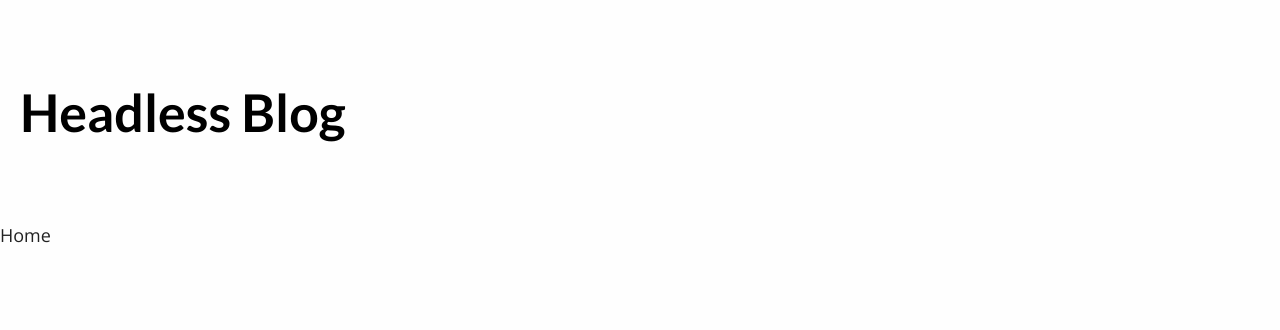
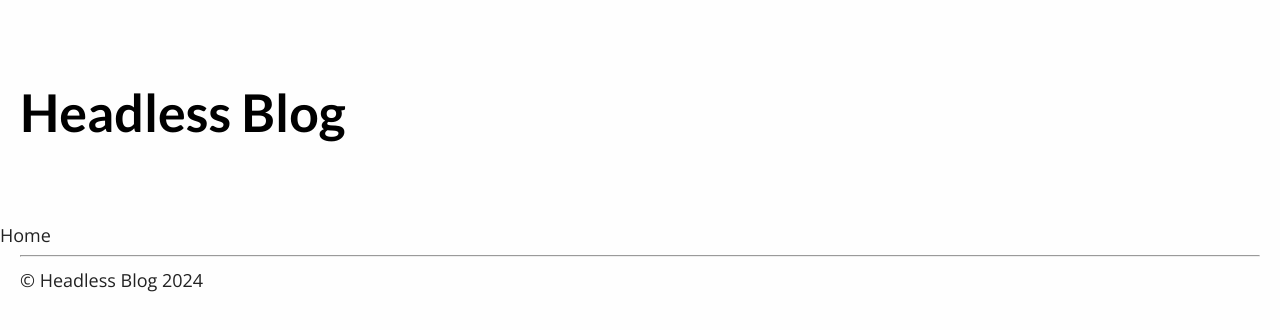
Before and after one commit to DumanskijPetrWork/headless-blog, a Next.js app in the folder client-nextjs/: page / in a window 1280 px wide. Shown: the top 330 px of the page. Built offline with nearby package versions, Linux system fonts and the light colour scheme.

Commit message:
add: Footer component

```diff
--- a/client-nextjs/src/app/layout.js
+++ b/client-nextjs/src/app/layout.js
@@ -1,3 +1,4 @@
+import Footer from '@/components/footer';
 import Header from '@/components/header';
 import '@/styles/styles.scss';
 import { Lato, Open_Sans } from 'next/font/google';
@@ -24,6 +25,7 @@ const RootLayout = ({ children }) => (
 		>
 			<Header />
 			{children}
+			<Footer />
 		</body>
 	</html>
 );
--- /dev/null
+++ b/client-nextjs/src/components/footer.jsx
@@ -0,0 +1,10 @@
+const Footer = () => (
+	<footer>
+		<div className='container'>
+			<hr />
+			<p>&copy; Headless Blog 2024</p>
+		</div>
+	</footer>
+);
+
+export default Footer;
```
